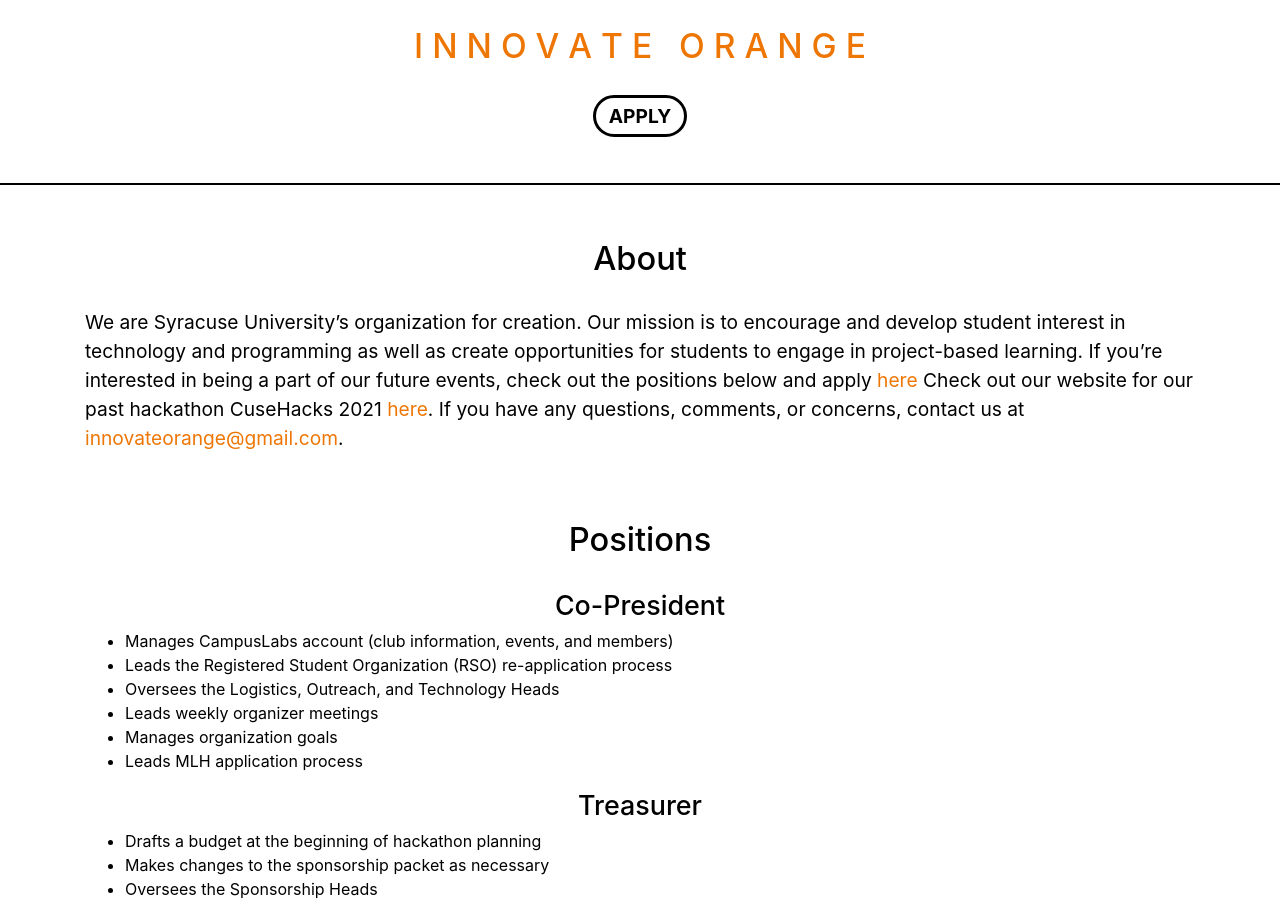
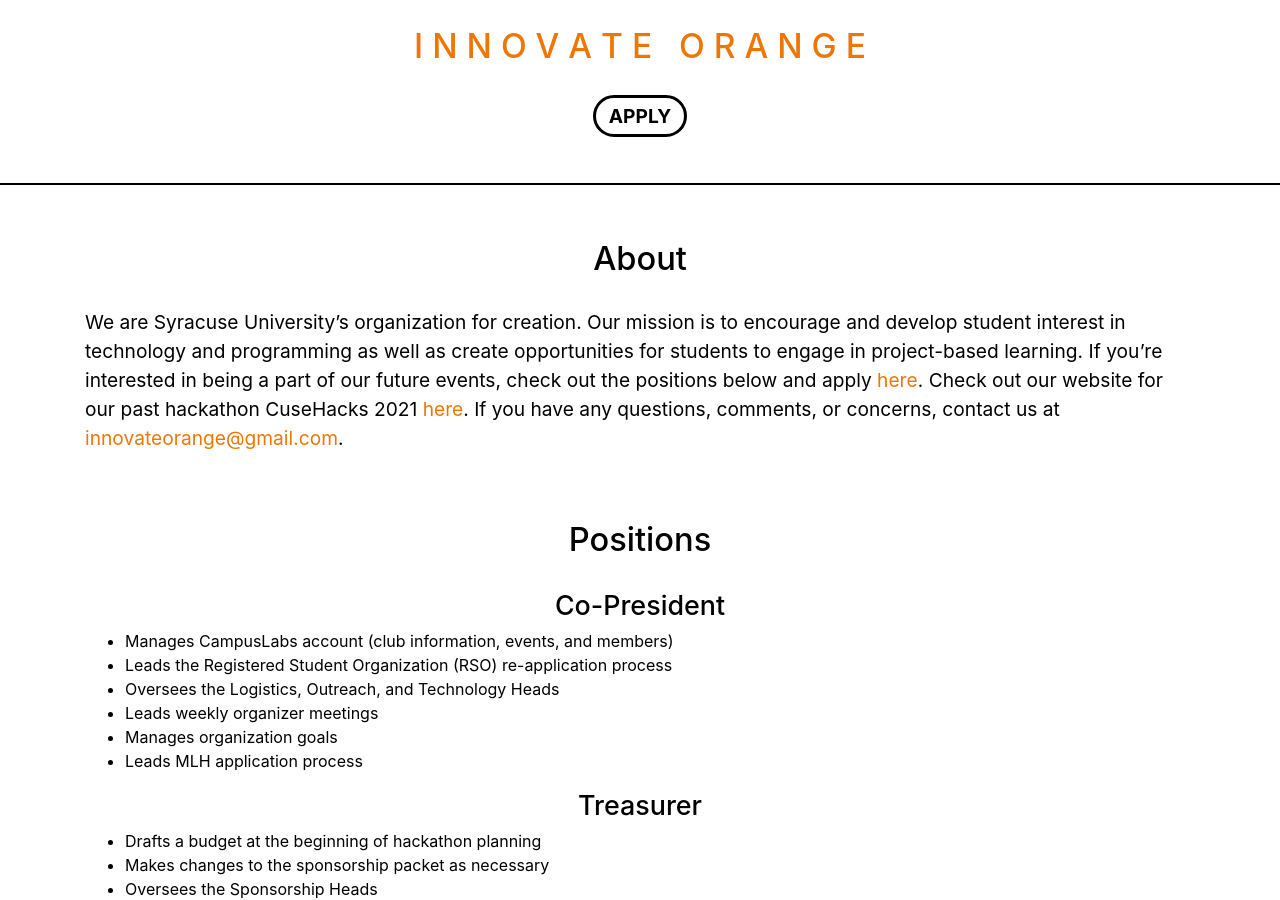
Before and after one commit to innovateorange/innovateorange.github.io, a Jekyll site: the page built from index.html, in a window 1280 px wide and 900 px high. Built offline with Jekyll 4.4.1, drawn with Linux system fonts in a browser that asks for light colours; nearby versions of some CDN libraries.

Commit message:
fixed typo

```diff
--- a/_config.yml
+++ b/_config.yml
@@ -52,7 +52,7 @@
 about: >
   We are Syracuse University's organization for creation. Our mission is to encourage and develop student interest
   in technology and programming as well as create opportunities for students to engage in project-based learning.
-  If you're interested in being a part of our future events, check out the positions below and apply [here](https://forms.gle/zFaAqNp5YmC6TVgq9)
+  If you're interested in being a part of our future events, check out the positions below and apply [here](https://forms.gle/zFaAqNp5YmC6TVgq9).
   Check out our website for our past hackathon CuseHacks 2021 [here](https://cusehacks.github.io).
   If you have any questions, comments, or concerns, contact us at [innovateorange@gmail.com](mailto:innovateorange@gmail.com).
 
```
